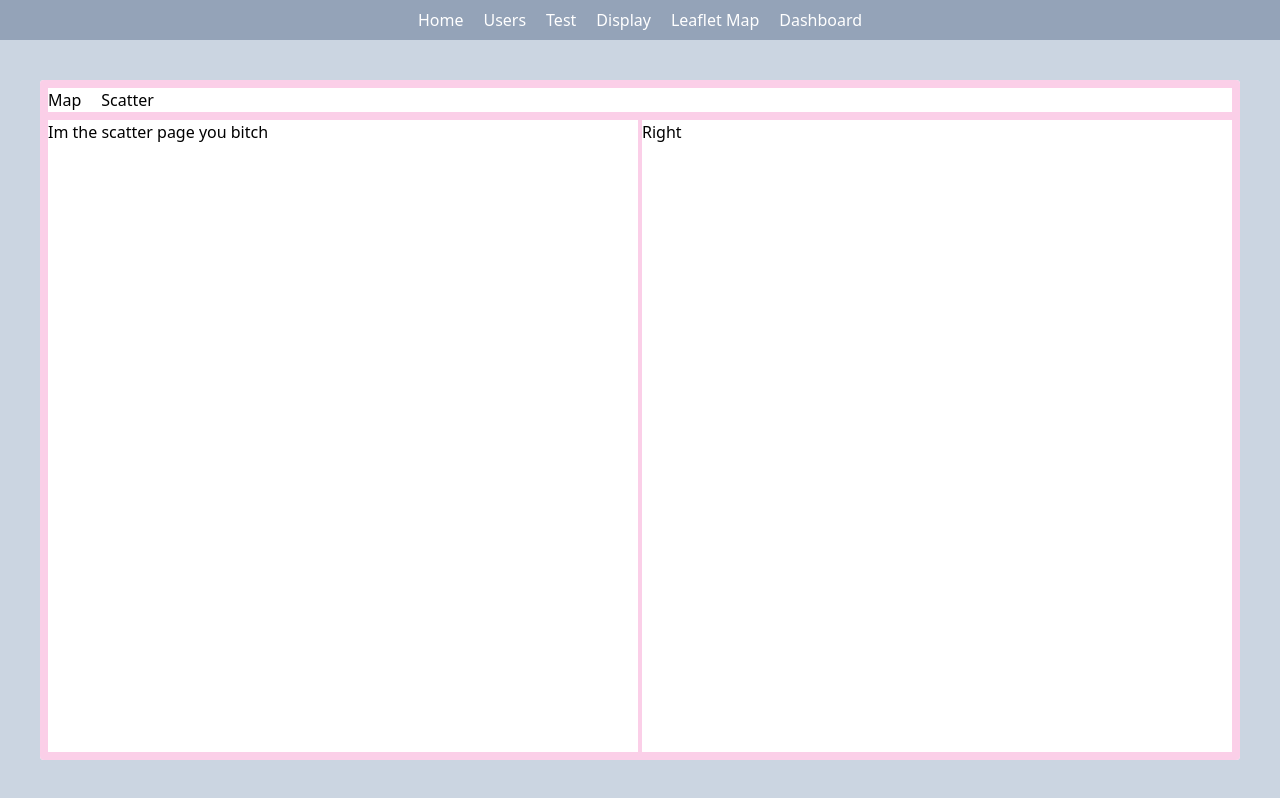
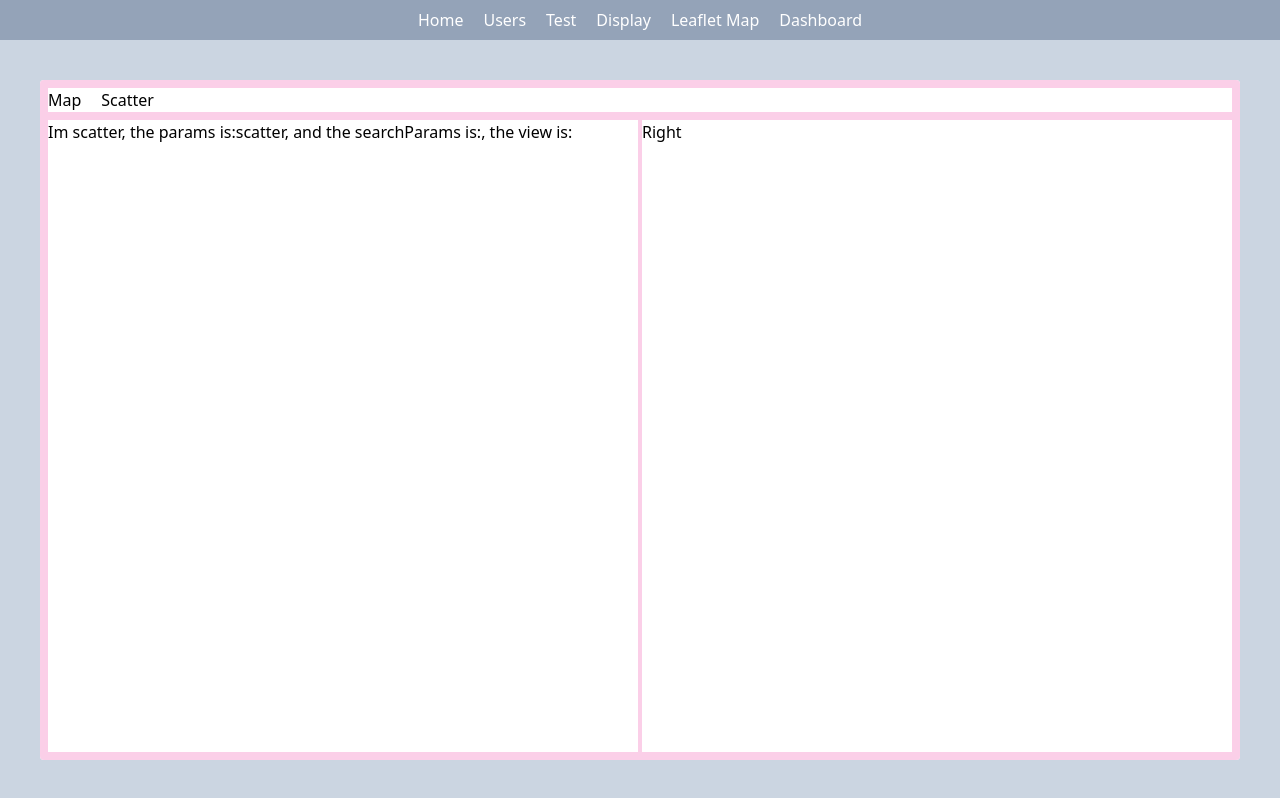
Before and after one commit to RobJJ/next-playground, a Next.js app: page /dashboard/scatter in a window 1280 px wide. Built offline with nearby package versions, Linux system fonts and the light colour scheme.

Commit message:
added searchParams

```diff
--- /dev/null
+++ b/src/app/dashboard/[visual]/page.js
@@ -0,0 +1,21 @@
+// a dynamic page for loading the right component
+export default function VisualPage({ params, searchParams }) {
+  console.log("searchParams:", searchParams);
+
+  return (
+    <div className="flex w-full h-full">
+      {params.visual === "scatter" && (
+        <div>
+          Im scatter, the params is:{params.visual}, and the searchParams is:
+          {searchParams.year}, the view is: {searchParams.view}
+        </div>
+      )}
+      {params.visual === "map" && (
+        <div>
+          Im map, the params is:{params.visual}, and the year is:
+          {searchParams.year}, the view is: {searchParams.view}
+        </div>
+      )}
+    </div>
+  );
+}
--- a/src/app/dashboard/layout.js
+++ b/src/app/dashboard/layout.js
@@ -5,8 +5,8 @@ export default function DashboardLayout({ children }) {
   return (
     <div className="w-full h-full flex flex-col bg-pink-200 gap-2 p-2">
       <div className="w-full bg-white flex gap-5">
-        <Link href={"/dashboard/map"}>Map</Link>
-        <Link href={"/dashboard/scatter"}>Scatter</Link>
+        <Link href={"/dashboard/map?year=2019&view=province"}>Map</Link>
+        <Link href={"/dashboard/scatter?year=2019&view=province"}>Scatter</Link>
       </div>
       <div className="w-full h-full flex gap-1">
         <div className="w-1/2 h-full bg-white">{children}</div>
--- a/src/app/dashboard/map/page.js
+++ /dev/null
@@ -1,5 +0,0 @@
-import React from "react";
-
-export default function MapPage() {
-  return <div>Whats up, im the MapPage fuker</div>;
-}
--- a/src/app/dashboard/scatter/page.js
+++ /dev/null
@@ -1,5 +0,0 @@
-import React from "react";
-
-export default function ScatterPage() {
-  return <div>Im the scatter page you bitch</div>;
-}
```
